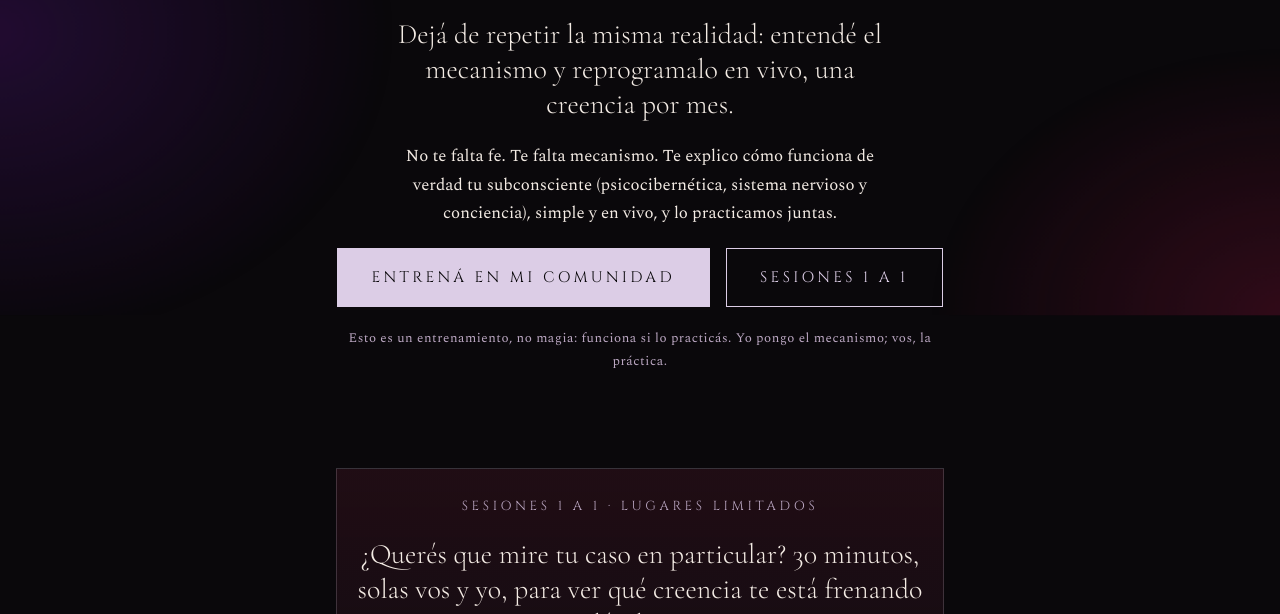
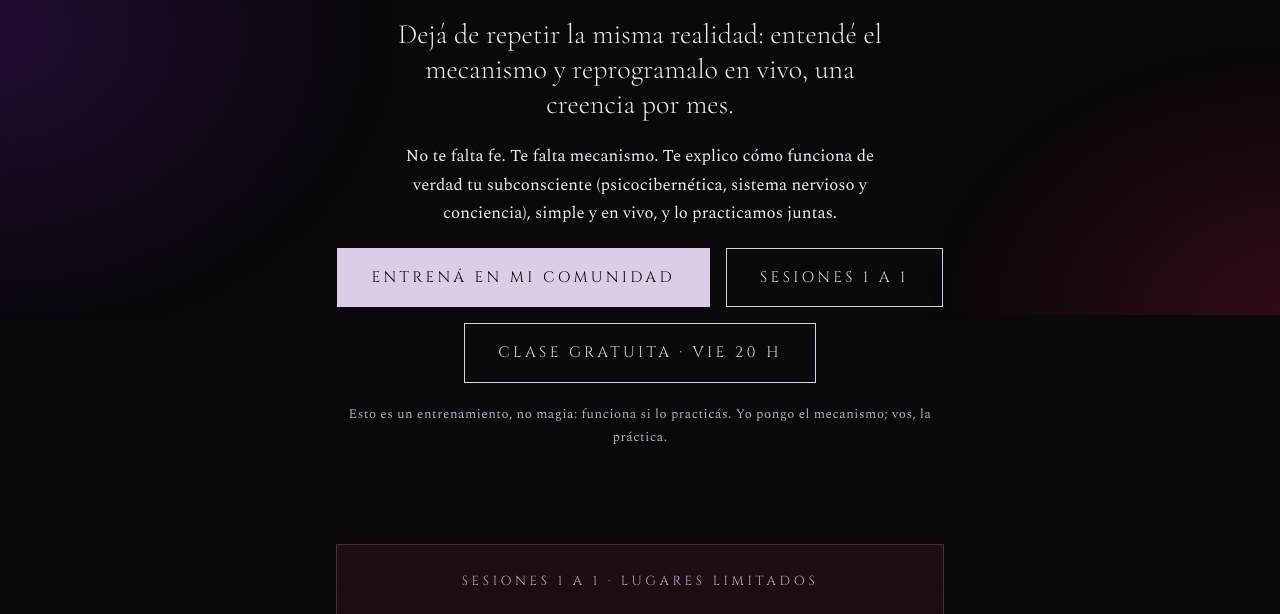
Before and after one commit to f6080237-bot/metodo-l6, a plain HTML site: page index.html in a window 1280 px wide. Shown: the part 486-1100 px from the top of the page. Drawn offline with nearby package versions, Linux system fonts and the light colour scheme.

Commit message:
Tercer boton: clase gratuita

```diff
--- a/index.html
+++ b/index.html
@@ -276,6 +276,7 @@ ol.steps li::marker { font-family: var(--font-label); color: var(--silver); }
     <div class="btn-row">
       <a class="btn" href="#comunidad">Entrená en mi comunidad</a>
       <a class="btn alt" href="#sesiones">Sesiones 1 a 1</a>
+      <a class="btn alt" href="#taller">Clase gratuita · vie 20 h</a>
     </div>
     <p class="fineprint">Esto es un entrenamiento, no magia: funciona si lo practicás. Yo pongo el mecanismo; vos, la práctica.</p>
   </section>
```
